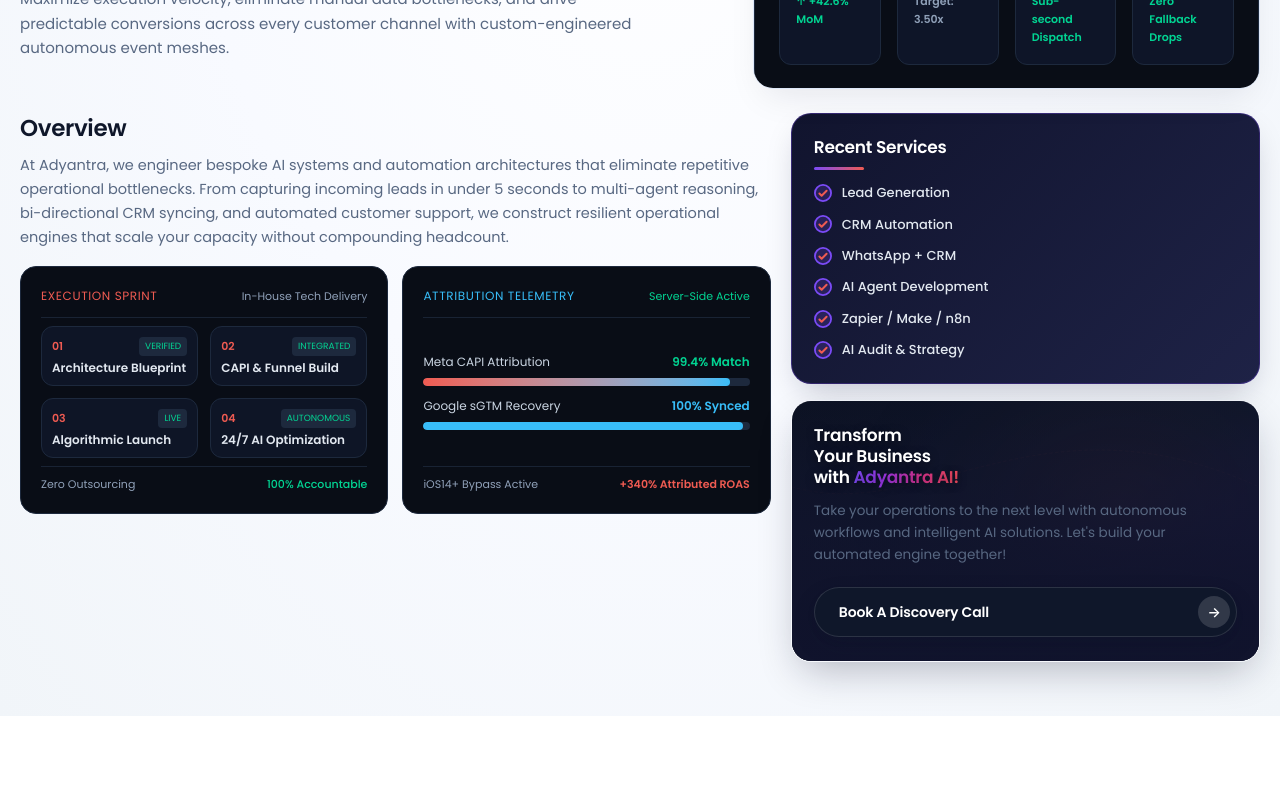
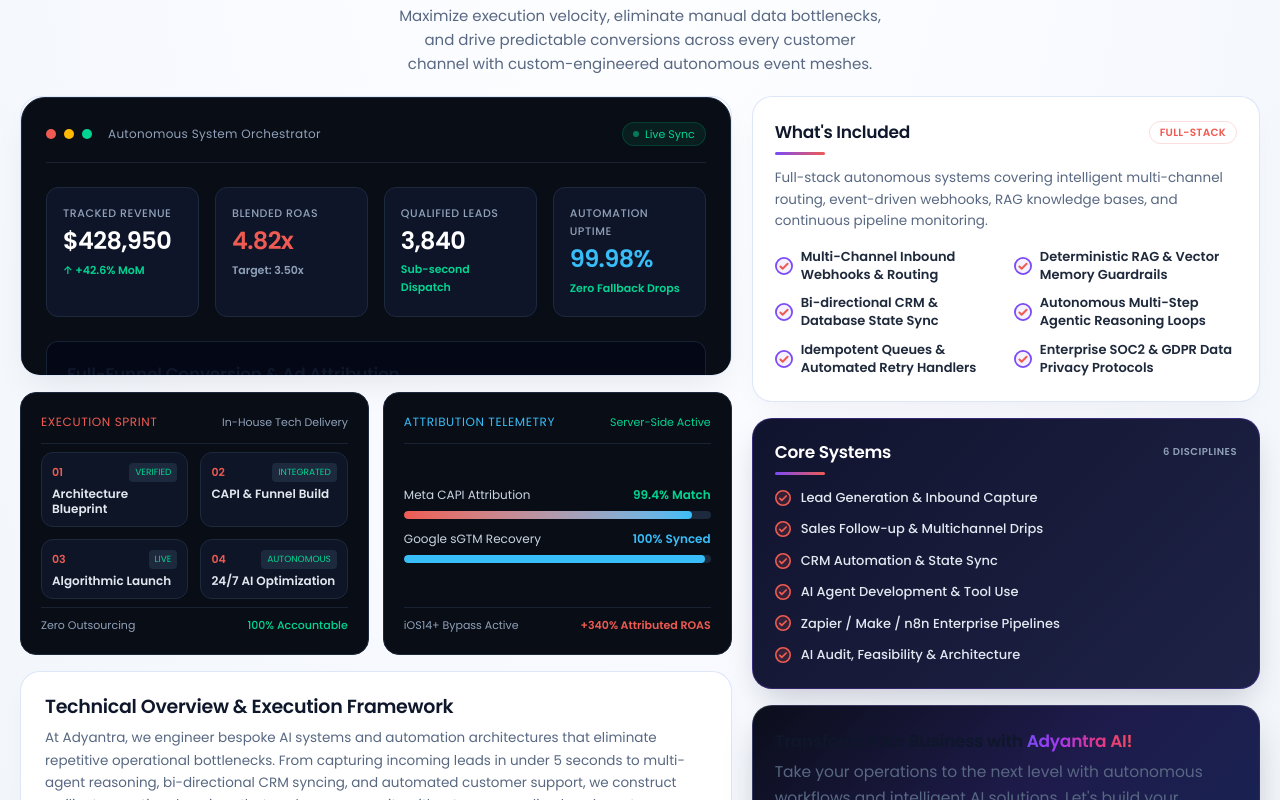
Before and after one commit to saikiranmangalapally/adyantra-new, a Next.js app: page /ai-automation in a window 1280 px wide. Shown: the part 3180-3980 px from the top of the page. Built offline with nearby package versions, Linux system fonts and the light colour scheme; a web font is replaced by a local one.

Commit message:
fix(ui): align Automation Architecture, Proven Process, and Team & Expertise sections with current theme

```diff
--- a/app/ai-automation/page.tsx
+++ b/app/ai-automation/page.tsx
@@ -9,7 +9,6 @@
 import OurTeamExpertiseSection from "@/components/sections/OurTeamExpertiseSection";
 import ExecutiveTabletMockup from "@/components/sections/ExecutiveTabletMockup";
 import { ExecutionRoadmapVisual, DataAttributionVisual } from "@/components/sections/ExecutionAndAttributionVisuals";
-import TransformCtaBannerVisual from "@/components/sections/TransformCtaBannerVisual";
 
 export default function AIAutomationPage() {
   const [activeFilter, setActiveFilter] = useState("all");
@@ -410,136 +409,130 @@
         </div>
       </section>
 
-      {/* ═══════════════════ SECTION 4: SYSTEM VISUALIZATION / EXPERTISE SHOWCASE (REFERENCE DESIGN) ═══════════════════ */}
+      {/* ═══════════════════ SECTION 4: SYSTEM VISUALIZATION / EXPERTISE SHOWCASE ═══════════════════ */}
       <section className="section expert-showcase-section" id="ecosystem" aria-labelledby="expert-showcase-heading">
         <div className="shell">
-          {/* Top Header Grid: Left Headline & Right Tablet Preview */}
-          <div className="expert-top-grid">
-            <div className="expert-header-left">
-              <span className="expert-kicker-pill">
-                <span className="expert-kicker-dot" />
-                Our Automation Architecture
-              </span>
-              <h2 id="expert-showcase-heading" className="expert-main-heading">
+          {/* Centered Section Header */}
+          <div className="services-ref-header services-ref-header--centered" style={{ marginBottom: "26px" }}>
+            <span className="ref-pill-kicker">OUR AUTOMATION ARCHITECTURE</span>
+            <h2 id="expert-showcase-heading" className="services-ref-heading">
               Scale Your Operations with Autonomous <br />
               <span className="ady-gradient-text">AI Systems &amp; Workflow Pipelines</span>
             </h2>
-              <p className="expert-main-desc">
+            <p className="services-ref-subtitle" style={{ maxWidth: "780px", marginBottom: "0" }}>
               Maximize execution velocity, eliminate manual data bottlenecks, and drive predictable conversions across every customer channel with custom-engineered autonomous event meshes.
             </p>
           </div>
 
-            <div className="expert-tablet-card w-full">
+          {/* Unified Balanced 2-Column Grid (Zero Spacings and Gaps) */}
+          <div className="expert-unified-grid">
+            {/* Left Column: Interactive Tablet + Dual Visuals + Strategic Overview */}
+            <div className="expert-left-pane">
+              {/* 1. Executive Tablet Stage */}
+              <div className="expert-tablet-card">
                 <ExecutiveTabletMockup title="Autonomous System Orchestrator" />
+              </div>
+
+              {/* 2. Dual Side-by-Side Visuals */}
+              <div className="expert-dual-images">
+                <ExecutionRoadmapVisual />
+                <DataAttributionVisual />
+              </div>
+
+              {/* 3. Strategic Overview Card */}
+              <div className="expert-overview-box">
+                <h3 className="expert-box-title">Technical Overview &amp; Execution Framework</h3>
+                <p className="expert-box-text">
+                  At Adyantra, we engineer bespoke AI systems and automation architectures that eliminate repetitive operational bottlenecks. From capturing incoming leads in under 5 seconds to multi-agent reasoning, bi-directional CRM syncing, and automated customer support, we construct resilient operational engines that scale your capacity without compounding headcount.
+                </p>
               </div>
             </div>
 
-          {/* Main Content Split Grid: Left Content (65%) & Right Sidebar (35%) */}
-          <div className="expert-split-grid">
-            {/* Left Column: Overview + Dual Photos + What's Included */}
-            <div className="expert-content-col">
-              {/* Overview Block */}
-              <div className="expert-overview-block">
-                <h3 className="expert-section-title">Overview</h3>
-                <p className="expert-overview-text">
-                  At Adyantra, we engineer bespoke AI systems and automation architectures that eliminate repetitive operational bottlenecks. From capturing incoming leads in under 5 seconds to multi-agent reasoning, bi-directional CRM syncing, and automated customer support, we construct resilient operational engines that scale your capacity without compounding headcount.
+            {/* Right Column: What's Included / Recent Services + Transform CTA */}
+            <div className="expert-right-pane">
+              {/* Card 1: What's Included Card */}
+              <div className="expert-included-card">
+                <div className="flex items-center justify-between mb-2">
+                  <h4 className="expert-included-title">What&apos;s Included</h4>
+                  <span className="text-[10.5px] font-bold text-[#ef5b52] px-2.5 py-0.5 rounded-full bg-coral-500/10 border border-[#ef5b52]/20 uppercase tracking-wide">
+                    FULL-STACK
+                  </span>
+                </div>
+                <div className="expert-accent-line" />
+                <p className="expert-included-desc">
+                  Full-stack autonomous systems covering intelligent multi-channel routing, event-driven webhooks, RAG knowledge bases, and continuous pipeline monitoring.
                 </p>
+                <div className="expert-check-grid">
+                  {[
+                    "Multi-Channel Inbound Webhooks & Routing",
+                    "Deterministic RAG & Vector Memory Guardrails",
+                    "Bi-directional CRM & Database State Sync",
+                    "Autonomous Multi-Step Agentic Reasoning Loops",
+                    "Idempotent Queues & Automated Retry Handlers",
+                    "Enterprise SOC2 & GDPR Data Privacy Protocols"
+                  ].map((pillar, idx) => (
+                    <div key={idx} className="expert-check-item">
+                      <span className="expert-check-icon">
+                        <svg width="18" height="18" viewBox="0 0 20 20" fill="none">
+                          <circle cx="10" cy="10" r="9" stroke="#7b4bf7" strokeWidth="2" fill="rgba(123, 75, 247, 0.08)" />
+                          <path d="M6 10.5L8.5 13L14 7.5" stroke="#ef5b52" strokeWidth="2.2" strokeLinecap="round" strokeLinejoin="round" />
+                        </svg>
+                      </span>
+                      <span>{pillar}</span>
                     </div>
-
-              {/* Two Side-by-Side Images */}
-              <div className="expert-dual-images grid grid-cols-1 md:grid-cols-2 gap-4">
-                <ExecutionRoadmapVisual />
-                <DataAttributionVisual />
+                  ))}
                 </div>
               </div>
 
-            {/* Right Column: Recent Services + Transform Banner */}
-            <aside className="expert-sidebar-col">
+              {/* Card 2: Core Systems Modules */}
               <div className="expert-recent-services-card">
-                <h4 className="expert-recent-title">Recent Services</h4>
-                <div className="expert-accent-line" style={{ width: "45px" }} />
+                <div className="flex items-center justify-between mb-2">
+                  <h4 className="expert-recent-title">Core Systems</h4>
+                  <span className="text-[10px] font-bold text-slate-400 uppercase tracking-wider">
+                    6 DISCIPLINES
+                  </span>
+                </div>
+                <div className="expert-accent-line" style={{ width: "40px" }} />
                 <ul className="expert-recent-list">
-                  <li className="expert-recent-item">
+                  {[
+                    { name: "Lead Generation & Inbound Capture", href: "/lead-generation" },
+                    { name: "Sales Follow-up & Multichannel Drips", href: "/sales-follow-up" },
+                    { name: "CRM Automation & State Sync", href: "/crm-automation" },
+                    { name: "AI Agent Development & Tool Use", href: "/ai-agent-development" },
+                    { name: "Zapier / Make / n8n Enterprise Pipelines", href: "/zapier-make-n8n" },
+                    { name: "AI Audit, Feasibility & Architecture", href: "/ai-audit-strategy" }
+                  ].map((svc, idx) => (
+                    <li key={idx} className="expert-recent-item">
                       <span className="expert-check-icon">
-                      <svg width="18" height="18" viewBox="0 0 20 20" fill="none">
-                        <circle cx="10" cy="10" r="9" stroke="#7b4bf7" strokeWidth="2" fill="rgba(123, 75, 247, 0.2)" />
+                        <svg width="16" height="16" viewBox="0 0 20 20" fill="none">
+                          <circle cx="10" cy="10" r="9" stroke="#ef5b52" strokeWidth="2" fill="rgba(239, 91, 82, 0.15)" />
                           <path d="M6 10.5L8.5 13L14 7.5" stroke="#ef5b52" strokeWidth="2.2" strokeLinecap="round" strokeLinejoin="round" />
                         </svg>
                       </span>
-                    <Link href="/lead-generation">Lead Generation</Link>
+                      <Link href={svc.href}>{svc.name}</Link>
                     </li>
-                  <li className="expert-recent-item">
-                    <span className="expert-check-icon">
-                      <svg width="18" height="18" viewBox="0 0 20 20" fill="none">
-                        <circle cx="10" cy="10" r="9" stroke="#7b4bf7" strokeWidth="2" fill="rgba(123, 75, 247, 0.2)" />
-                        <path d="M6 10.5L8.5 13L14 7.5" stroke="#ef5b52" strokeWidth="2.2" strokeLinecap="round" strokeLinejoin="round" />
-                      </svg>
-                    </span>
-                    <Link href="/crm-automation">CRM Automation</Link>
-                  </li>
-                  <li className="expert-recent-item">
-                    <span className="expert-check-icon">
-                      <svg width="18" height="18" viewBox="0 0 20 20" fill="none">
-                        <circle cx="10" cy="10" r="9" stroke="#7b4bf7" strokeWidth="2" fill="rgba(123, 75, 247, 0.2)" />
-                        <path d="M6 10.5L8.5 13L14 7.5" stroke="#ef5b52" strokeWidth="2.2" strokeLinecap="round" strokeLinejoin="round" />
-                      </svg>
-                    </span>
-                    <Link href="/whatsapp-crm">WhatsApp + CRM</Link>
-                  </li>
-                  <li className="expert-recent-item">
-                    <span className="expert-check-icon">
-                      <svg width="18" height="18" viewBox="0 0 20 20" fill="none">
-                        <circle cx="10" cy="10" r="9" stroke="#7b4bf7" strokeWidth="2" fill="rgba(123, 75, 247, 0.2)" />
-                        <path d="M6 10.5L8.5 13L14 7.5" stroke="#ef5b52" strokeWidth="2.2" strokeLinecap="round" strokeLinejoin="round" />
-                      </svg>
-                    </span>
-                    <Link href="/ai-agent-development">AI Agent Development</Link>
-                  </li>
-                  <li className="expert-recent-item">
-                    <span className="expert-check-icon">
-                      <svg width="18" height="18" viewBox="0 0 20 20" fill="none">
-                        <circle cx="10" cy="10" r="9" stroke="#7b4bf7" strokeWidth="2" fill="rgba(123, 75, 247, 0.2)" />
-                        <path d="M6 10.5L8.5 13L14 7.5" stroke="#ef5b52" strokeWidth="2.2" strokeLinecap="round" strokeLinejoin="round" />
-                      </svg>
-                    </span>
-                    <Link href="/zapier-make-n8n">Zapier / Make / n8n</Link>
-                  </li>
-                  <li className="expert-recent-item">
-                    <span className="expert-check-icon">
-                      <svg width="18" height="18" viewBox="0 0 20 20" fill="none">
-                        <circle cx="10" cy="10" r="9" stroke="#7b4bf7" strokeWidth="2" fill="rgba(123, 75, 247, 0.2)" />
-                        <path d="M6 10.5L8.5 13L14 7.5" stroke="#ef5b52" strokeWidth="2.2" strokeLinecap="round" strokeLinejoin="round" />
-                      </svg>
-                    </span>
-                    <Link href="/ai-audit-strategy">AI Audit &amp; Strategy</Link>
-                  </li>
+                  ))}
                 </ul>
               </div>
 
-              {/* Transform Banner */}
-              <div className="expert-cta-card">
-                <TransformCtaBannerVisual />
-                <div className="expert-cta-overlay" />
-                <div className="expert-cta-content">
-                  <h4 className="expert-cta-heading">
-                    Transform <br />
-                    Your Business <br />
-                    with <span className="ady-gradient-text">Adyantra AI!</span>
+              {/* Card 3: Compact Transform CTA Card */}
+              <div className="expert-compact-cta-card">
+                <h4 className="text-xl font-extrabold text-white mb-1.5 leading-snug">
+                  Transform Your Business with <span className="ady-gradient-text">Adyantra AI!</span>
                 </h4>
-                  <p className="expert-cta-desc">
+                <p className="text-xs text-slate-300 leading-relaxed mb-4">
                   Take your operations to the next level with autonomous workflows and intelligent AI solutions. Let&apos;s build your automated engine together!
                 </p>
-                  <a
-                    href="#contact"
-                    className="shadcn-input-button-solid"
-                    style={{ marginTop: "10px", width: "100%", justifyContent: "space-between" }}
+                <Link
+                  href="/contact"
+                  className="ady-btn-dark w-full justify-center text-xs py-2.5"
+                  style={{ width: "100%" }}
                 >
                   <span>Book A Discovery Call</span>
-                    <span className="badge-icon">→</span>
-                  </a>
+                  <span className="readmore-btn-arrow">&rarr;</span>
+                </Link>
               </div>
             </div>
-            </aside>
           </div>
         </div>
       </section>
@@ -655,43 +648,104 @@
         </div>
       </section>
 
-      {/* ═══════════════════ SECTION 10: OUR PROVEN PROCESS (HOME PAGE 4-STEP GRID) ═══════════════════ */}
+      {/* ═══════════════════ SECTION 10: OUR PROVEN PROCESS (CURRENT THEME 4-STEP GRID) ═══════════════════ */}
       <section className="section process" aria-labelledby="process-title">
         <div className="shell">
-          <div className="section-heading section-heading--center">
+          <div className="services-ref-header services-ref-header--centered">
             <span className="ref-pill-kicker">OUR PROVEN PROCESS</span>
-            <h2 id="process-title">
+            <h2 id="process-title" className="services-ref-heading">
               A Transparent <span className="ady-gradient-text">4-Phase Automation Methodology</span>
             </h2>
-            <p>Our structured framework ensures rapid deployment, data-driven optimization, and predictable scaling.</p>
+            <p className="services-ref-subtitle">
+              Our structured framework ensures rapid deployment, data-driven optimization, and predictable scaling.
+            </p>
           </div>
           <div className="process-grid">
             <article>
               <span>01</span>
               <h3>Discovery &amp; Process Audit</h3>
-              <p>We audit your digital presence, advertising accounts, data flows, tech stack, and manual bottlenecks.</p>
+              <p>We audit your manual workflows, communication channels, data silos, CRM architecture, and operational bottlenecks.</p>
             </article>
             <article>
               <span>02</span>
               <h3>Strategize &amp; Architecture</h3>
-              <p>System allocation, webhook endpoints, growth roadmap, and multi-agent workflow architecture.</p>
+              <p>Event-driven webhook routing, agent logic trees, data validation guardrails, and enterprise integration roadmap.</p>
             </article>
             <article>
               <span>03</span>
-              <h3>Build &amp; Sandbox Test</h3>
-              <p>Workflows, agent prompts, database syncs, error tracking setup, and edge-case simulation.</p>
+              <h3>Build &amp; Sandbox Simulation</h3>
+              <p>Develop custom agent workflows, private vector RAG retrieval, idempotent database syncs, and edge-case stress testing.</p>
             </article>
             <article>
               <span>04</span>
               <h3>Launch &amp; Live Telemetry</h3>
-              <p>Deploy automations into production, activate real-time health monitors, and provide SLA support.</p>
+              <p>Deploy automations into production with zero downtime, real-time error alerts, latency monitors, and proactive SLA support.</p>
             </article>
           </div>
         </div>
       </section>
 
       {/* ═══════════════════ THE ADYANTRA ADVANTAGE (OUR TEAM & EXPERTISE) ═══════════════════ */}
-      <OurTeamExpertiseSection />
+      <OurTeamExpertiseSection
+        kicker="OUR TEAM & EXPERTISE"
+        heading={
+          <>
+            Work Directly with Senior <br />
+            AI Architects &amp; <span className="team-growth-highlight">Workflow Engineers</span>
+          </>
+        }
+        description="We replace non-technical account managers with senior developers, AI architects, and systems engineers who take complete end-to-end accountability for your automation infrastructure."
+        features={[
+          {
+            iconColor: "purple",
+            text: "100% In-House Engineering",
+            icon: (
+              <svg width="16" height="16" viewBox="0 0 24 24" fill="none" stroke="currentColor" strokeWidth="2.2" strokeLinecap="round" strokeLinejoin="round">
+                <path d="M17 21v-2a4 4 0 0 0-4-4H5a4 4 0 0 0-4 4v2" />
+                <circle cx="9" cy="7" r="4" />
+                <path d="M23 21v-2a4 4 0 0 0-3-3.87" />
+                <path d="M16 3.13a4 4 0 0 1 0 7.75" />
+              </svg>
+            ),
+          },
+          {
+            iconColor: "indigo",
+            text: "Direct Senior Architect Access",
+            icon: (
+              <svg width="16" height="16" viewBox="0 0 24 24" fill="none" stroke="currentColor" strokeWidth="2.4" strokeLinecap="round" strokeLinejoin="round">
+                <polyline points="16 18 22 12 16 6" />
+                <polyline points="8 6 2 12 8 18" />
+              </svg>
+            ),
+          },
+          {
+            iconColor: "sky",
+            text: "Bespoke Automation Engines",
+            icon: (
+              <svg width="16" height="16" viewBox="0 0 24 24" fill="none" stroke="currentColor" strokeWidth="2.2" strokeLinecap="round" strokeLinejoin="round">
+                <path d="M4.5 16.5c-1.5 1.26-2 5-2 5s3.74-.5 5-2c.71-.84.7-2.13-.09-2.91a2.18 2.18 0 0 0-2.91-.09z" />
+                <path d="m12 15-3-3a22 22 0 0 1 2-3.95A12.88 12.88 0 0 1 22 2c0 2.72-.78 7.5-6 11a22.35 22.35 0 0 1-4 2z" />
+                <line x1="9" y1="12" x2="15" y2="18" />
+              </svg>
+            ),
+          },
+          {
+            iconColor: "emerald",
+            text: "Continuous Telemetry & SLA Support",
+            icon: (
+              <svg width="16" height="16" viewBox="0 0 24 24" fill="none" stroke="currentColor" strokeWidth="2.4" strokeLinecap="round" strokeLinejoin="round">
+                <polyline points="22 12 18 12 15 21 9 3 6 12 2 12" />
+              </svg>
+            ),
+          },
+        ]}
+        chipProps={{
+          chipTL: { title: "Direct Access", sub: "Senior AI Leads" },
+          chipTR: { title: "24/7 Tuning", sub: "Live Telemetry" },
+          chipBL: { title: "100% In-House", sub: "Zero Outsourcing" },
+          chipBR: { title: "Autonomous SLA", sub: "99.99% Uptime" },
+        }}
+      />
 
       {/* ═══════════════════ SECTION 11: CLIENT REVIEWS (HOME PAGE MARQUEE) ═══════════════════ */}
       <section className="section reviews-ref-section" id="testimonials" aria-labelledby="reviews-ref-title">
```
Also changed, not shown: components/sections/ExpertiseVisualStage.tsx (+26 -9 lines), components/sections/OurTeamExpertiseSection.tsx (+83 -39 lines), public/styles.css. Lines whose indentation alone changed are shown as unchanged.
